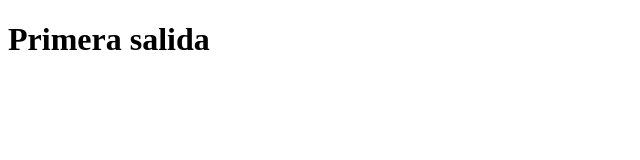
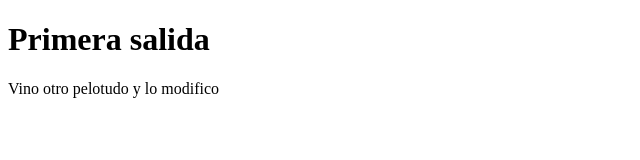
Before and after one commit to MariaJoseSaravia/SaleOSale, a plain HTML site: page index.html in a window 1280 px wide. Shown: the whole page, without its empty margins (0-640 px from the left). Drawn offline with Linux system fonts and the light colour scheme.

Commit message:
primera modificacion desde git

```diff
--- a/index.html
+++ b/index.html
@@ -8,6 +8,6 @@
 </head>
 <body>
     <h1>Primera salida</h1>
-
+    <P>Vino otro pelotudo y lo modifico</p>
 </body>
 </html>
```
